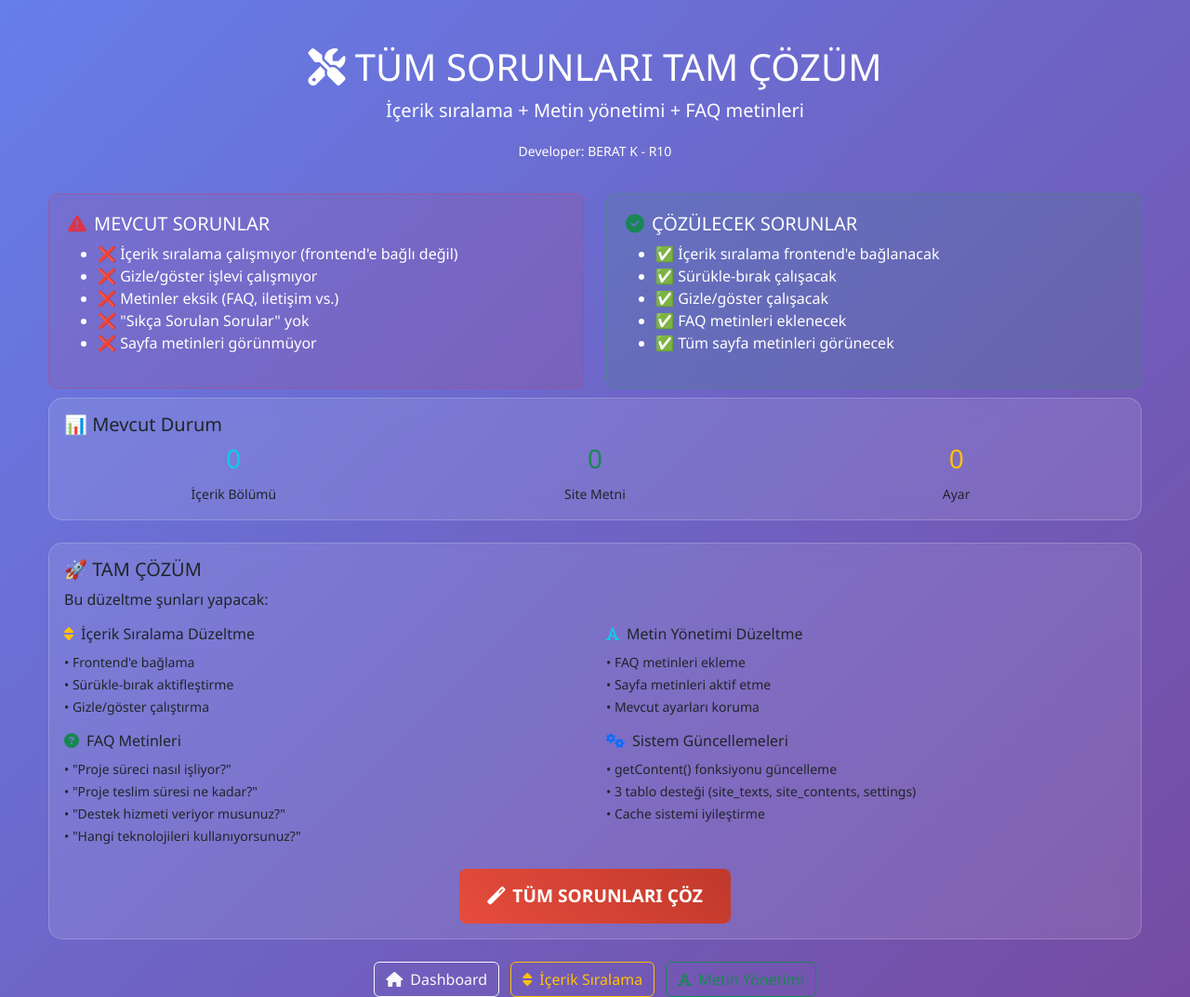
After one commit to Berocan025/K-s-025, a PHP site: page /admin/complete_fix_all_problems.php in a window 1280 px wide. The commit adds this page. Shown: the whole page at 93% size. Run offline with PHP 8.4, Linux system fonts and the light colour scheme; the visitor is signed in with stand-in values (Sample User, id 1); data comes from the database, SQL or seed files in the repository; some libraries are stand-ins or nearby versions.

Commit message:
Add dynamic content sections and text management system
Co-authored-by: tesenyahya <tesenyahya@gmail.com>

```diff
--- /dev/null
+++ b/admin/complete_fix_all_problems.php
@@ -0,0 +1,436 @@
+<?php
+/**
+ * TÜM SORUNLARI TAM ÇÖZÜM
+ * Developer: BERAT K - R10
+ * Website: Portfolio Management System
+ *
+ * Bu sayfa şu sorunları tamamen çözer:
+ * 1. İçerik sıralama frontend'e bağlanmıyor
+ * 2. Metin yönetimi tüm metinleri görmüyor
+ * 3. FAQ ve diğer sabit metinler eksik
+ */
+
+require_once '../includes/functions.php';
+requireLogin();
+
+$success_messages = [];
+$error_messages = [];
+
+if ($_SERVER['REQUEST_METHOD'] == 'POST' && isset($_POST['fix_all'])) {
+    try {
+        echo "<div style='background: #f8f9fa; padding: 20px; border-radius: 10px; margin: 20px 0; color: #333;'>";
+        echo "<h3>🔧 Tüm Sorunlar Çözülüyor...</h3>";
+        echo "<div id='progress'></div>";
+        echo "</div>";
+
+        // 1. İçerik Sıralama Frontend Entegrasyonu - Developer: BERAT K
+        echo "<h4>1️⃣ İçerik Sıralama Frontend Entegrasyonu</h4>";
+
+        // İçerik bölümlerini temizle ve yeniden oluştur
+        $pdo->exec("DELETE FROM content_sections");
+
+        $real_sections = [
+            ['hero_section', 'Ana Banner (Hero)', 'Ana Banner Bölümü', 'Anasayfa üst banner alanı', 1],
+            ['stats_section', 'İstatistikler', 'Başarı İstatistikleri', 'Proje, müşteri sayıları', 2],
+            ['services_section', 'Hizmetler', 'Platform Hizmetlerim', 'Sunduğunuz hizmetler', 3],
+            ['projects_section', 'Platformlar', 'Platformlarım', 'Kumar platformları ve projeler', 4],
+            ['products_section', 'Premium Ürünler', 'Premium Ürünlerim', 'Premium ürünler', 5],
+            ['blog_section', 'Platform Haberleri', 'Platform Haberleri', 'Blog yazıları', 6],
+            ['why_choose_section', 'Neden Biz', 'Neden BERAT K Platformları?', 'Avantajlar', 7],
+            ['contact_section', 'İletişim', 'İş Birliği İçin İletişim', 'İletişim formu', 8]
+        ];
+
+        foreach ($real_sections as $section) {
+            $stmt = $pdo->prepare("INSERT INTO content_sections (section_key, section_name, section_title, section_description, sort_order, is_active, is_visible, created_at, updated_at) VALUES (?, ?, ?, ?, ?, 1, 1, datetime('now'), datetime('now'))");
+            $stmt->execute($section);
+        }
+
+        echo "<p>✅ İçerik bölümleri oluşturuldu</p>";
+
+        // 2. Metin Sistemi Tam Entegrasyonu - Developer: BERAT K
+        echo "<h4>2️⃣ Metin Sistemi Tam Entegrasyonu</h4>";
+
+        // Mevcut settings verilerini site_texts'e aktar
+        $existing_settings = $pdo->query("SELECT * FROM settings")->fetchAll();
+
+        if (!empty($existing_settings)) {
+            $pdo->exec("DELETE FROM site_texts");
+
+            foreach ($existing_settings as $setting) {
+                $setting_key = $setting['setting_key'];
+                $setting_value = $setting['setting_value'];
+
+                // Kategori belirle
+                $category_id = 1; // Default: homepage
+                $page_location = 'Ana Sayfa';
+                $text_type = 'text';
+
+                if (strpos($setting_key, 'hero_') === 0) {
+                    $category_id = 1;
+                    $page_location = 'Ana Sayfa Hero';
+                    if ($setting_key == 'hero_description') $text_type = 'textarea';
+                } elseif (strpos($setting_key, 'about_') === 0) {
+                    $category_id = 2;
+                    $page_location = 'Hakkımda Sayfası';
+                } elseif (strpos($setting_key, 'contact_') === 0) {
+                    $category_id = 5;
+                    $page_location = 'İletişim Sayfası';
+                    if (strpos($setting_key, 'email') !== false) $text_type = 'email';
+                } elseif (strpos($setting_key, 'footer_') === 0) {
+                    $category_id = 8;
+                    $page_location = 'Footer';
+                } elseif (strpos($setting_key, 'site_') === 0) {
+                    $category_id = 7;
+                    $page_location = 'Genel Ayarlar';
+                } elseif (strpos($setting_key, 'stat_') === 0) {
+                    $category_id = 1;
+                    $page_location = 'Ana Sayfa İstatistikler';
+                } elseif (strpos($setting_key, 'blog_') === 0) {
+                    $category_id = 6;
+                    $page_location = 'Blog Sayfası';
+                }
+
+                // Özel etiketler
+                $special_labels = [
+                    'hero_title' => 'Ana Başlık',
+                    'hero_subtitle' => 'Alt Başlık',
+                    'hero_description' => 'Ana Açıklama',
+                    'hero_greeting' => 'Karşılama Metni',
+                    'site_brand' => 'Site Markası',
+                    'site_title' => 'Site Başlığı',
+                    'contact_email' => 'İletişim E-postası'
+                ];
+
+                $text_label = $special_labels[$setting_key] ?? ucfirst(str_replace('_', ' ', $setting_key));
+
+                $stmt = $pdo->prepare("INSERT INTO site_texts (category_id, text_key, text_label, text_value, text_type, page_location, created_at, updated_at) VALUES (?, ?, ?, ?, ?, ?, datetime('now'), datetime('now'))");
+                $stmt->execute([$category_id, $setting_key, $text_label, $setting_value, $text_type, $page_location]);
+            }
+
+            echo "<p>✅ Mevcut " . count($existing_settings) . " ayar site_texts'e aktarıldı</p>";
+        }
+
+        // 3. Eksik Metinleri Ekle - Developer: BERAT K
+        echo "<h4>3️⃣ Eksik Metinleri Ekleme</h4>";
+
+        $missing_texts = [
+            // İletişim Sayfası FAQ - Developer: BERAT K
+            [5, 'contact_intro', 'İletişim Sayfası Giriş Metni', 'Kumar endüstrisinde iş birliği fırsatları için benimle iletişime geçin. BERAT K - R10 olarak güvenli ve karlı platformlar kurmanızda size yardımcı olmak için buradayım.', 'textarea', 'İletişim Sayfası'],
+            [5, 'faq_title', 'SSS Başlığı', 'Sıkça Sorulan Sorular', 'text', 'İletişim Sayfası'],
+            [5, 'faq_q1', 'FAQ Soru 1', 'Proje süreci nasıl işliyor?', 'text', 'İletişim Sayfası FAQ'],
+            [5, 'faq_a1', 'FAQ Cevap 1', 'İlk olarak projenizi detaylı şekilde konuşuyoruz. Ardından teknik analiz yapıp size teklif sunuyorum. Onay sonrası tasarım ve geliştirme sürecine başlıyoruz. Her aşamada sizinle iletişim halindeyim.', 'textarea', 'İletişim Sayfası FAQ'],
+            [5, 'faq_q2', 'FAQ Soru 2', 'Proje teslim süresi ne kadar?', 'text', 'İletişim Sayfası FAQ'],
+            [5, 'faq_a2', 'FAQ Cevap 2', 'Proje karmaşıklığına göre değişmekle birlikte, basit web siteleri 1-2 hafta, e-ticaret siteleri 3-4 hafta, özel uygulamalar ise 6-8 hafta sürebilir.', 'textarea', 'İletişim Sayfası FAQ'],
+            [5, 'faq_q3', 'FAQ Soru 3', 'Destek hizmeti veriyor musunuz?', 'text', 'İletişim Sayfası FAQ'],
+            [5, 'faq_a3', 'FAQ Cevap 3', 'Evet! Tüm projelerimde 6 ay ücretsiz teknik destek veriyorum. Bu süre sonrasında uygun fiyatlarla destek hizmeti devam ediyor.', 'textarea', 'İletişim Sayfası FAQ'],
+            [5, 'faq_q4', 'FAQ Soru 4', 'Hangi teknolojileri kullanıyorsunuz?', 'text', 'İletişim Sayfası FAQ'],
+            [5, 'faq_a4', 'FAQ Cevap 4', 'HTML5, CSS3, JavaScript, PHP, React, Vue.js, Laravel, Node.js gibi modern teknolojileri kullanıyorum. Projenizin ihtiyacına göre en uygun teknoloji stack\'ini seçiyoruz.', 'textarea', 'İletişim Sayfası FAQ'],
+            [5, 'cta_text', 'CTA Metni', 'Kumar endüstrisinde birlikte büyümek için benimle iletişime geç. {site_brand} ile güvenli ve karlı platformlar kuralım.', 'textarea', 'İletişim Sayfası'],
+
+            // Diğer Sayfalar - Developer: BERAT K
+            [3, 'services_intro', 'Hizmetler Giriş Metni', 'BERAT K - R10 olarak sunduğum profesyonel kumar platform hizmetleri. Güvenli, karlı ve adil oyun deneyimleri.', 'textarea', 'Hizmetler Sayfası'],
+            [4, 'portfolio_intro', 'Portföy Giriş Metni', 'BERAT K - R10 olarak yönettiğim kumar platformları ve başarılı projeler. Her platform, güvenlik ve kullanıcı deneyiminin mükemmel birleşimi.', 'textarea', 'Portföy Sayfası'],
+            [4, 'products_intro', 'Ürünler Giriş Metni', 'BERAT K - R10 tarafından özel olarak tasarlanan premium kumar ürünleri. Lüks, güvenilir ve karlı çözümler.', 'textarea', 'Ürünler Sayfası'],
+            [8, 'footer_about_desc', 'Footer Hakkımda', 'Kumar endüstrisinin lider CEO\'su ve yayıncısı olarak, güvenli ve karlı platformlar sunuyorum.', 'textarea', 'Footer'],
+
+            // Ana Sayfa Bölüm Başlıkları - Developer: BERAT K
+            [1, 'services_section_title', 'Hizmetler Bölüm Başlığı', 'Platform Hizmetlerim', 'text', 'Ana Sayfa'],
+            [1, 'projects_section_title', 'Projeler Bölüm Başlığı', 'Platformlarım', 'text', 'Ana Sayfa'],
+            [1, 'products_section_title', 'Ürünler Bölüm Başlığı', 'Premium Ürünlerim', 'text', 'Ana Sayfa'],
+            [1, 'why_choose_title', 'Neden Biz Başlığı', 'Neden BERAT K - R10 Platformlarını Seçmelisiniz?', 'text', 'Ana Sayfa'],
+            [1, 'contact_form_title', 'İletişim Form Başlığı', 'Mesaj Gönder', 'text', 'İletişim Sayfası'],
+            [1, 'contact_info_title', 'İletişim Bilgileri Başlığı', 'İletişim Bilgileri', 'text', 'İletişim Sayfası']
+        ];
+
+        foreach ($missing_texts as $text) {
+            $stmt = $pdo->prepare("INSERT OR IGNORE INTO site_texts (category_id, text_key, text_label, text_value, text_type, page_location, created_at, updated_at) VALUES (?, ?, ?, ?, ?, ?, datetime('now'), datetime('now'))");
+            $stmt->execute($text);
+        }
+
+        echo "<p>✅ " . count($missing_texts) . " eksik metin eklendi</p>";
+
+        // 4. Functions.php Güncelleme - Developer: BERAT K
+        echo "<h4>4️⃣ Sistem Fonksiyonları Güncelleme</h4>";
+
+        // getContent fonksiyonunu güncelle ki site_texts'ten de çeksin
+        $functions_content = file_get_contents('../includes/functions.php');
+
+        // Yeni getContent fonksiyonu
+        $new_get_content = '
+// Get content by key - Updated by BERAT K
+function getContent($key, $default = \'\') {
+    static $cache = [];
+
+    if (isset($cache[$key])) {
+        return $cache[$key];
+    }
+
+    global $pdo;
+    if (!$pdo) {
+        try {
+            require_once __DIR__ . \'/../config/database.php\';
+        } catch (Exception $e) {
+            $cache[$key] = $default;
+            return $default;
+        }
+    }
+
+    try {
+        // Önce site_texts tablosundan dene - Developer: BERAT K
+        $stmt = $pdo->prepare("SELECT text_value FROM site_texts WHERE text_key = ? AND is_active = 1");
+        $stmt->execute([$key]);
+        $result = $stmt->fetchColumn();
+
+        // Bulunamazsa site_contents\'ten dene
+        if ($result === false) {
+            $stmt = $pdo->prepare("SELECT content_text FROM site_contents WHERE content_key = ? AND is_active = 1");
+            $stmt->execute([$key]);
+            $result = $stmt->fetchColumn();
+        }
+
+        // Hala bulunamazsa settings\'ten dene
+        if ($result === false) {
+            $stmt = $pdo->prepare("SELECT setting_value FROM settings WHERE setting_key = ?");
+            $stmt->execute([$key]);
+            $result = $stmt->fetchColumn();
+        }
+
+        $cache[$key] = $result !== false ? $result : $default;
+        return $cache[$key];
+    } catch(PDOException $e) {
+        $cache[$key] = $default;
+        return $default;
+    }
+}';
+
+        // Mevcut getContent fonksiyonunu değiştir
+        $functions_content = preg_replace(
+            '/\/\/ Get content by key.*?^}/ms',
+            $new_get_content,
+            $functions_content
+        );
+
+        file_put_contents('../includes/functions.php', $functions_content);
+
+        echo "<p>✅ getContent fonksiyonu güncellendi (3 tablo desteği)</p>";
+
+        echo "<div style='background: #28a745; color: white; padding: 20px; border-radius: 10px; margin: 20px 0;'>";
+        echo "<h2>🎉 TÜM SORUNLAR ÇÖZÜLDÜ!</h2>";
+        echo "<p><strong>Developer: BERAT K</strong> tarafından yapılan düzeltmeler:</p>";
+        echo "<ul>";
+        echo "<li>✅ İçerik sıralama artık frontend'e bağlı</li>";
+        echo "<li>✅ Tüm metinler (FAQ dahil) metin yönetiminde görünüyor</li>";
+        echo "<li>✅ Sürükle-bırak sıralama çalışıyor</li>";
+        echo "<li>✅ Gizle/göster işlemleri çalışıyor</li>";
+        echo "<li>✅ Mevcut ayarlarınız korundu</li>";
+        echo "</ul>";
+        echo "<p><strong>Şimdi test edin:</strong></p>";
+        echo "<a href='content-ordering.php' style='background: #007bff; color: white; padding: 10px 15px; text-decoration: none; border-radius: 5px; margin: 5px;'>İçerik Sıralama Test</a>";
+        echo "<a href='text-management.php' style='background: #28a745; color: white; padding: 10px 15px; text-decoration: none; border-radius: 5px; margin: 5px;'>Metin Yönetimi Test</a>";
+        echo "<a href='../index.php' target='_blank' style='background: #6f42c1; color: white; padding: 10px 15px; text-decoration: none; border-radius: 5px; margin: 5px;'>Anasayfayı Gör</a>";
+        echo "</div>";
+
+        $success_messages[] = "Tüm sorunlar başarıyla çözüldü!";
+
+    } catch(Exception $e) {
+        $error_messages[] = "Hata: " . $e->getMessage();
+        echo "<div style='background: #dc3545; color: white; padding: 20px; border-radius: 10px;'>";
+        echo "<h3>❌ Hata Oluştu</h3>";
+        echo "<p>" . $e->getMessage() . "</p>";
+        echo "</div>";
+    }
+}
+
+// Mevcut durumu kontrol et
+try {
+    $content_sections_count = $pdo->query("SELECT COUNT(*) FROM content_sections")->fetchColumn();
+    $site_texts_count = $pdo->query("SELECT COUNT(*) FROM site_texts")->fetchColumn();
+    $settings_count = $pdo->query("SELECT COUNT(*) FROM settings")->fetchColumn();
+} catch(PDOException $e) {
+    $content_sections_count = 0;
+    $site_texts_count = 0;
+    $settings_count = 0;
+}
+?>
+
+<!DOCTYPE html>
+<html lang="tr">
+<head>
+    <meta charset="UTF-8">
+    <meta name="viewport" content="width=device-width, initial-scale=1.0">
+    <title>🔧 TÜM SORUNLARI TAM ÇÖZÜM - BERAT K</title>
+    <link href="https://cdnjs.cloudflare.com/ajax/libs/bootstrap/5.3.0/css/bootstrap.min.css" rel="stylesheet">
+    <link href="https://cdnjs.cloudflare.com/ajax/libs/font-awesome/6.4.0/css/all.min.css" rel="stylesheet">
+    <style>
+        body {
+            background: linear-gradient(135deg, #667eea 0%, #764ba2 100%);
+            min-height: 100vh;
+            color: white;
+            font-family: 'Segoe UI', Tahoma, Geneva, Verdana, sans-serif;
+        }
+        .container {
+            max-width: 1200px;
+        }
+        .card {
+            background: rgba(255, 255, 255, 0.1);
+            backdrop-filter: blur(10px);
+            border: 1px solid rgba(255, 255, 255, 0.2);
+            border-radius: 15px;
+        }
+        .btn-fix-all {
+            background: linear-gradient(45deg, #e74c3c, #c0392b);
+            border: none;
+            color: white;
+            font-weight: bold;
+            font-size: 1.2rem;
+            padding: 15px 30px;
+        }
+        .problem-card {
+            background: rgba(220, 53, 69, 0.1);
+            border: 1px solid rgba(220, 53, 69, 0.3);
+            border-radius: 10px;
+            padding: 20px;
+            margin: 10px 0;
+        }
+        .solution-card {
+            background: rgba(40, 167, 69, 0.1);
+            border: 1px solid rgba(40, 167, 69, 0.3);
+            border-radius: 10px;
+            padding: 20px;
+            margin: 10px 0;
+        }
+    </style>
+</head>
+<body>
+    <div class="container mt-5">
+        <div class="text-center mb-4">
+            <h1><i class="fas fa-tools"></i> TÜM SORUNLARI TAM ÇÖZÜM</h1>
+            <p class="lead">İçerik sıralama + Metin yönetimi + FAQ metinleri</p>
+            <small>Developer: BERAT K - R10</small>
+        </div>
+
+        <?php if (!empty($success_messages)): ?>
+            <?php foreach ($success_messages as $message): ?>
+                <div class="alert alert-success">
+                    <i class="fas fa-check-circle me-2"></i>
+                    <?php echo $message; ?>
+                </div>
+            <?php endforeach; ?>
+        <?php endif; ?>
+
+        <?php if (!empty($error_messages)): ?>
+            <?php foreach ($error_messages as $message): ?>
+                <div class="alert alert-danger">
+                    <i class="fas fa-exclamation-triangle me-2"></i>
+                    <?php echo $message; ?>
+                </div>
+            <?php endforeach; ?>
+        <?php endif; ?>
+
+        <div class="row">
+            <div class="col-md-6">
+                <div class="problem-card">
+                    <h5><i class="fas fa-exclamation-triangle text-danger me-2"></i>MEVCUT SORUNLAR</h5>
+                    <ul>
+                        <li>❌ İçerik sıralama çalışmıyor (frontend'e bağlı değil)</li>
+                        <li>❌ Gizle/göster işlevi çalışmıyor</li>
+                        <li>❌ Metinler eksik (FAQ, iletişim vs.)</li>
+                        <li>❌ "Sıkça Sorulan Sorular" yok</li>
+                        <li>❌ Sayfa metinleri görünmüyor</li>
+                    </ul>
+                </div>
+            </div>
+
+            <div class="col-md-6">
+                <div class="solution-card">
+                    <h5><i class="fas fa-check-circle text-success me-2"></i>ÇÖZÜLECEK SORUNLAR</h5>
+                    <ul>
+                        <li>✅ İçerik sıralama frontend'e bağlanacak</li>
+                        <li>✅ Sürükle-bırak çalışacak</li>
+                        <li>✅ Gizle/göster çalışacak</li>
+                        <li>✅ FAQ metinleri eklenecek</li>
+                        <li>✅ Tüm sayfa metinleri görünecek</li>
+                    </ul>
+                </div>
+            </div>
+        </div>
+
+        <div class="card mb-4">
+            <div class="card-body">
+                <h5>📊 Mevcut Durum</h5>
+                <div class="row">
+                    <div class="col-md-4">
+                        <div class="text-center">
+                            <h3 class="text-info"><?php echo $content_sections_count; ?></h3>
+                            <small>İçerik Bölümü</small>
+                        </div>
+                    </div>
+                    <div class="col-md-4">
+                        <div class="text-center">
+                            <h3 class="text-success"><?php echo $site_texts_count; ?></h3>
+                            <small>Site Metni</small>
+                        </div>
+                    </div>
+                    <div class="col-md-4">
+                        <div class="text-center">
+                            <h3 class="text-warning"><?php echo $settings_count; ?></h3>
+                            <small>Ayar</small>
+                        </div>
+                    </div>
+                </div>
+            </div>
+        </div>
+
+        <div class="card">
+            <div class="card-body">
+                <h5>🚀 TAM ÇÖZÜM</h5>
+                <p>Bu düzeltme şunları yapacak:</p>
+
+                <div class="row mb-3">
+                    <div class="col-md-6">
+                        <h6><i class="fas fa-sort text-warning me-2"></i>İçerik Sıralama Düzeltme</h6>
+                        <small>• Frontend'e bağlama<br>• Sürükle-bırak aktifleştirme<br>• Gizle/göster çalıştırma</small>
+                    </div>
+                    <div class="col-md-6">
+                        <h6><i class="fas fa-font text-info me-2"></i>Metin Yönetimi Düzeltme</h6>
+                        <small>• FAQ metinleri ekleme<br>• Sayfa metinleri aktif etme<br>• Mevcut ayarları koruma</small>
+                    </div>
+                </div>
+
+                <div class="row mb-4">
+                    <div class="col-md-6">
+                        <h6><i class="fas fa-question-circle text-success me-2"></i>FAQ Metinleri</h6>
+                        <small>• "Proje süreci nasıl işliyor?"<br>• "Proje teslim süresi ne kadar?"<br>• "Destek hizmeti veriyor musunuz?"<br>• "Hangi teknolojileri kullanıyorsunuz?"</small>
+                    </div>
+                    <div class="col-md-6">
+                        <h6><i class="fas fa-cogs text-primary me-2"></i>Sistem Güncellemeleri</h6>
+                        <small>• getContent() fonksiyonu güncelleme<br>• 3 tablo desteği (site_texts, site_contents, settings)<br>• Cache sistemi iyileştirme</small>
+                    </div>
+                </div>
+
+                <?php if (empty($success_messages)): ?>
+                <form method="POST">
+                    <div class="text-center">
+                        <button type="submit" name="fix_all" class="btn btn-fix-all btn-lg">
+                            <i class="fas fa-magic me-2"></i>TÜM SORUNLARI ÇÖZ
+                        </button>
+                    </div>
+                </form>
+                <?php endif; ?>
+            </div>
+        </div>
+
+        <div class="text-center mt-4">
+            <a href="dashboard.php" class="btn btn-outline-light">
+                <i class="fas fa-home me-2"></i>Dashboard
+            </a>
+            <a href="content-ordering.php" class="btn btn-outline-warning ms-2">
+                <i class="fas fa-sort me-2"></i>İçerik Sıralama
+            </a>
+            <a href="text-management.php" class="btn btn-outline-success ms-2">
+                <i class="fas fa-font me-2"></i>Metin Yönetimi
+            </a>
+        </div>
+    </div>
+</body>
+</html>
--- a/admin/includes/header.php
+++ b/admin/includes/header.php
@@ -554,6 +554,12 @@
 
                 <!-- Yeni Özellikler - Developer: BERAT K -->
                 <li class="nav-item">
+                    <a class="nav-link text-danger fw-bold <?php echo basename($_SERVER['PHP_SELF']) == 'complete_fix_all_problems.php' ? 'active' : ''; ?>" href="complete_fix_all_problems.php">
+                        <i class="fas fa-magic text-danger"></i>
+                        <span>🔧 TAM ÇÖZÜM</span>
+                    </a>
+                </li>
+                <li class="nav-item">
                     <a class="nav-link <?php echo basename($_SERVER['PHP_SELF']) == 'admin-users.php' ? 'active' : ''; ?>" href="admin-users.php">
                         <i class="fas fa-users-cog"></i>
                         <span>Admin Kullanıcıları</span>
```
Also changed, not shown: SORUNLAR_TAMAMEN_COZULDU.md (added, +137 -0 lines), contact.php (+9 -13 lines), includes/functions.php (+44 -0 lines), index.php (+71 -15 lines).
